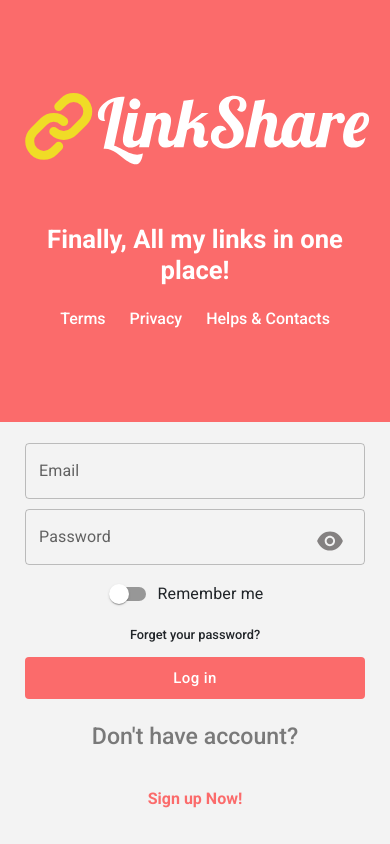
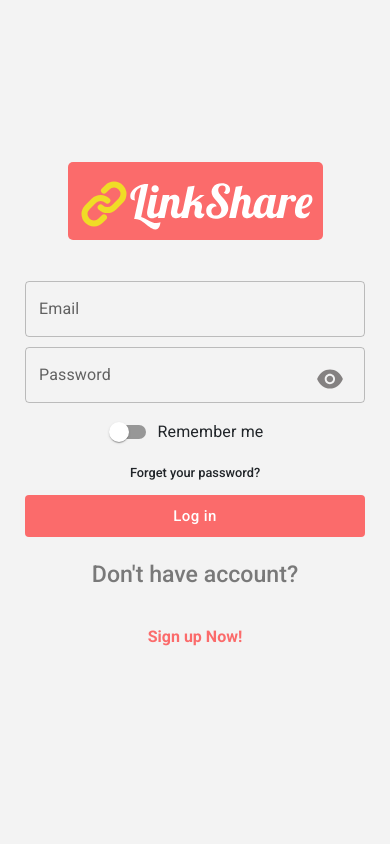
Before and after one commit to ArthurMaciel95/link-share-react, a React (Create React App) app: page / in a window 390 px wide. Built offline with nearby package versions, Linux system fonts and the light colour scheme.

Commit message:
:lipstick: adicionando responsividade na tela de login e resgistro .

```diff
--- a/src/components/clip-board-area/index.jsx
+++ b/src/components/clip-board-area/index.jsx
@@ -2,6 +2,7 @@ import react from 'react';
 import { ClipBoardAreaStyle } from './styles';
 import ClipBoardIcon from 'assets/svg/clip-board.svg'
 import { toast } from 'react-toastify';
+import Button from '@mui/material/Button'
 const ClipBoardArea = ({ nickname }) => {
 
 
@@ -14,15 +15,12 @@ const ClipBoardArea = ({ nickname }) => {
     }
     return (
         <>
+
             <ClipBoardAreaStyle>
-
-                <p>
-                    {urlVisitor}
-                </p>
-                <span className='icon-area' onClick={(e) => handlerClipBoard(e)}>
+                <Button onClick={(e) => handlerClipBoard(e)} variant="outlined" className="btn" color="primary" size="large" disableElevation>
+                    <p>Copy my profile</p>
                     <img src={ClipBoardIcon} alt="clipboard icon" />
-                </span>
-
+                </Button>
             </ClipBoardAreaStyle>
         </>
     )
--- a/src/pages/Login/index.jsx
+++ b/src/pages/Login/index.jsx
@@ -92,7 +92,7 @@ const LoginPage = () => {
             {loading && <Loading />}
             <Section className="links">
                 <div className="max-width hero-area">
-                    <img src={shareLinkLogo} alt="logo share link" />
+
                     <h3>Finally, All my links in one place!</h3>
                 </div>
                 <div className="d-flex fs-6 links-terms">
@@ -102,6 +102,9 @@ const LoginPage = () => {
                 </div>
             </Section>
             <Section className="login">
+                <div className="logo-mobile">
+                    <img src={shareLinkLogo} alt="logo share link" />
+                </div>
                 <Form.Container className="flex flex-column flex-center login-width">
                     <Form.GroupContainer>
                         <Form.Group>
--- a/src/pages/Login/styles.js
+++ b/src/pages/Login/styles.js
@@ -42,9 +42,32 @@ export const Section = styled.section`
             width:100%;
             max-width: 500px;
         }
+
+        @media screen and (max-width:500px){
+
+                display:none ;
+
+        }
     }
     &.login {
         background-color: var(--background);
+
+        .logo-mobile{
+            display:none ;
+
+        }
+
+        @media screen and (max-width:500px){
+            .logo-mobile{
+                display:flex ;
+                margin-bottom:20px ;
+                img{
+                    background-color:var(--primary-color);
+                    padding:10px ;
+                    border-radius:5px ;
+                }
+            }
+        }
     }
 
     & a {
@@ -68,7 +91,7 @@ export const Section = styled.section`
 
     @media only screen and (max-width: 850px) {
         width: 100vw;
-        height: 50vh;
+        height: auto;
     }
 }
 `
--- a/src/pages/Register/index.jsx
+++ b/src/pages/Register/index.jsx
@@ -65,8 +65,12 @@ const Register = () => {
                     <a href="#">Privacy</a>
                     <a href="#">Helps & Contacts</a>
                 </div>
+
             </Section>
-            <Section>
+            <Section className="register">
+                <div className="logo-mobile">
+                    <img src={shareLinkLogo} alt="logo share link" />
+                </div>
                 <Form.Container className="flex flex-center register-width">
                     <Form.GroupContainer>
                         <Form.Group>
--- a/src/pages/Register/styles.js
+++ b/src/pages/Register/styles.js
@@ -42,6 +42,32 @@ export const Section = styled.section`
             width:100%;
             max-width: 500px;
         }
+
+        @media screen and (max-width:500px){
+
+                display:none ;
+
+        }
+    }
+    &.register {
+        background-color: var(--background);
+
+        .logo-mobile{
+            display:none ;
+
+        }
+
+        @media screen and (max-width:500px){
+            .logo-mobile{
+                display:flex ;
+                margin-bottom:20px ;
+                img{
+                    background-color:var(--primary-color);
+                    padding:10px ;
+                    border-radius:5px ;
+                }
+            }
+        }
     }
     & a {
         padding:12px;
```
Also changed, not shown: src/components/bread-crumb/index.jsx (indentation only).
